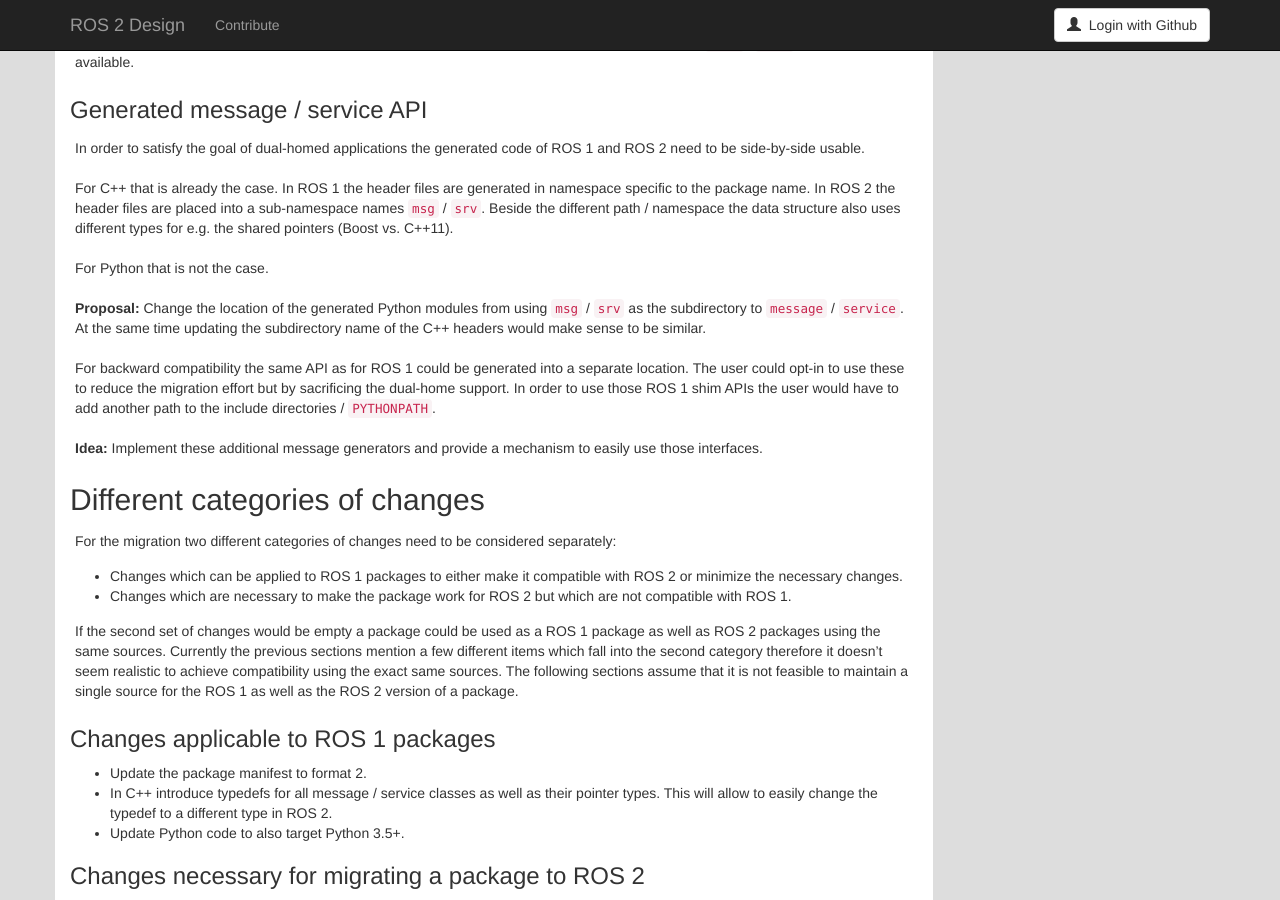
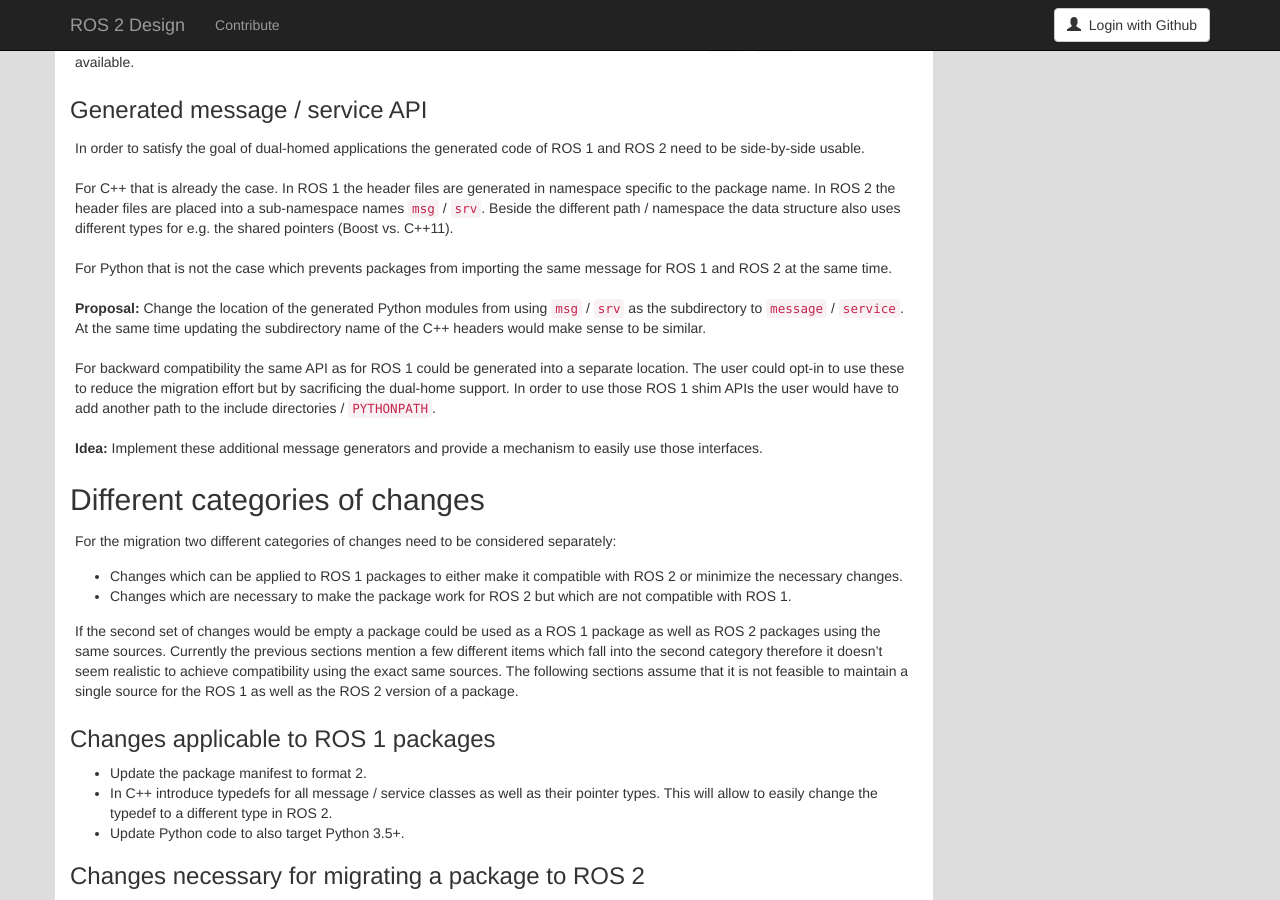
Before and after one commit to ros2/design, a Jekyll site: the page built from articles/200_coexistence_and_migration.md, in a window 1280 px wide and 900 px high, scrolled down 2568 px. Built offline with Jekyll 4.4.1, drawn with Linux system fonts in a browser that asks for light colours; nearby versions of some CDN libraries.

Commit message:
clarify based on feedback

```diff
--- a/articles/200_coexistence_and_migration.md
+++ b/articles/200_coexistence_and_migration.md
@@ -142,7 +142,7 @@
 In ROS 2 the header files are placed into a sub-namespace names `msg` / `srv`.
 Beside the different path / namespace the data structure also uses different types for e.g. the shared pointers (Boost vs. C++11).
 
-For Python that is not the case.
+For Python that is not the case which prevents packages from importing the same message for ROS 1 and ROS 2 at the same time.
 
 **Proposal:** Change the location of the generated Python modules from using `msg` / `srv` as the subdirectory to `message` / `service`.
 At the same time updating the subdirectory name of the C++ headers would make sense to be similar.
```
